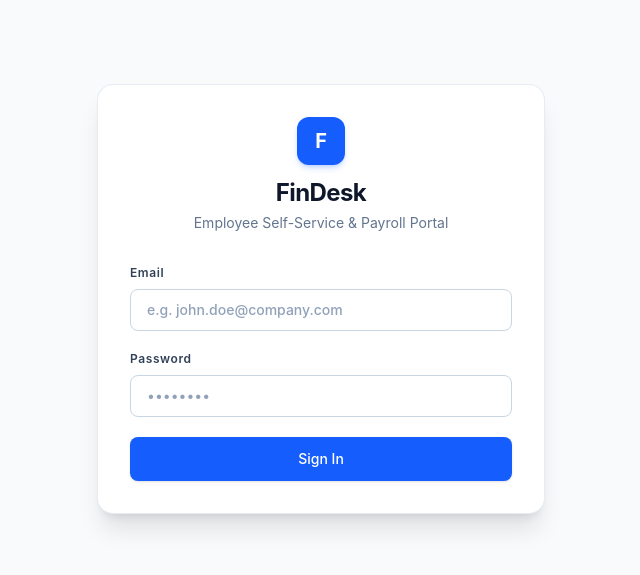
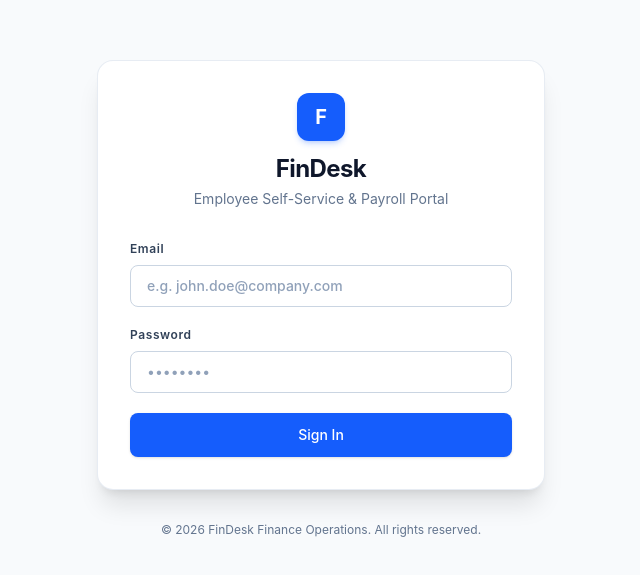
Before and after one commit to riz-33/findesk_frontend, a React (Vite) app: page / in a window 1280 px wide. Shown: the part 101-676 px from the top of the page, without its empty margins (319-959 px from the left). Built offline with nearby package versions, Linux system fonts and the light colour scheme.

Commit message:
feat: Add footer to Login page with copyright information

```diff
--- a/src/pages/auth/Login.jsx
+++ b/src/pages/auth/Login.jsx
@@ -124,6 +124,10 @@
           </form>
         </div>
       </div>
+      <footer className="mt-8 text-center text-xs text-slate-500 z-10">
+        &copy; {new Date().getFullYear()} FinDesk Finance Operations. All rights
+        reserved.
+      </footer>
     </div>
   );
 };
```
